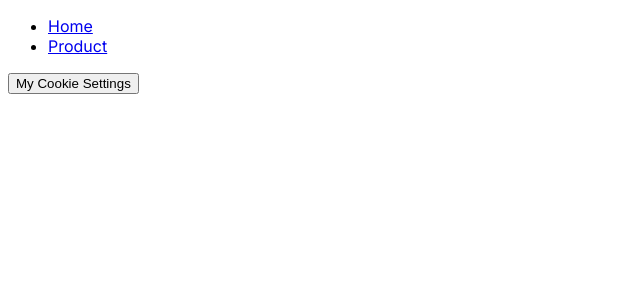
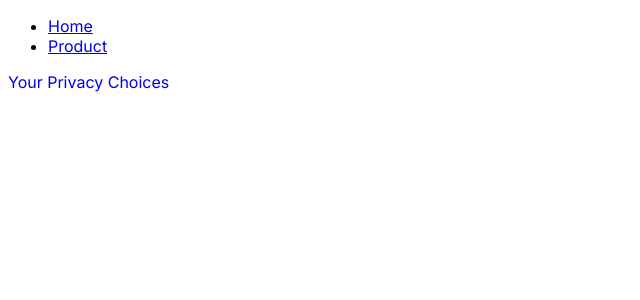
Before and after one commit to ranjan077/gtm-nextjs-demo-app, a Next.js app: page / in a window 1280 px wide. Shown: the top 300 px of the page, without its empty margins (0-640 px from the left). Built offline with nearby package versions, Linux system fonts and the light colour scheme.

Commit message:
styleing cookie settings link

```diff
--- a/src/app/components/Footer.tsx
+++ b/src/app/components/Footer.tsx
@@ -1,13 +1,15 @@
 
 'use client'
 import { useEffect, useState } from 'react'
+import styles from './footer.module.css'
+
 const Footer = () => {
     const [isClient, setIsClient] = useState(false)
     useEffect(() => {
         setIsClient(true)
     }, [])
     return <div>
-         { isClient && <button id="ot-sdk-btn" className="ot-sdk-show-settings">My Cookie Settings</button> }
+         { isClient && <a href="#cookies settings" className={`ot-sdk-show-settings ${styles.cookiesettings}`}>Your Privacy Choices</a> }
     </div>
 }
 
--- /dev/null
+++ b/src/app/components/footer.module.css
@@ -0,0 +1,3 @@
+.cookiesettings {
+    text-decoration: none;
+}
```
